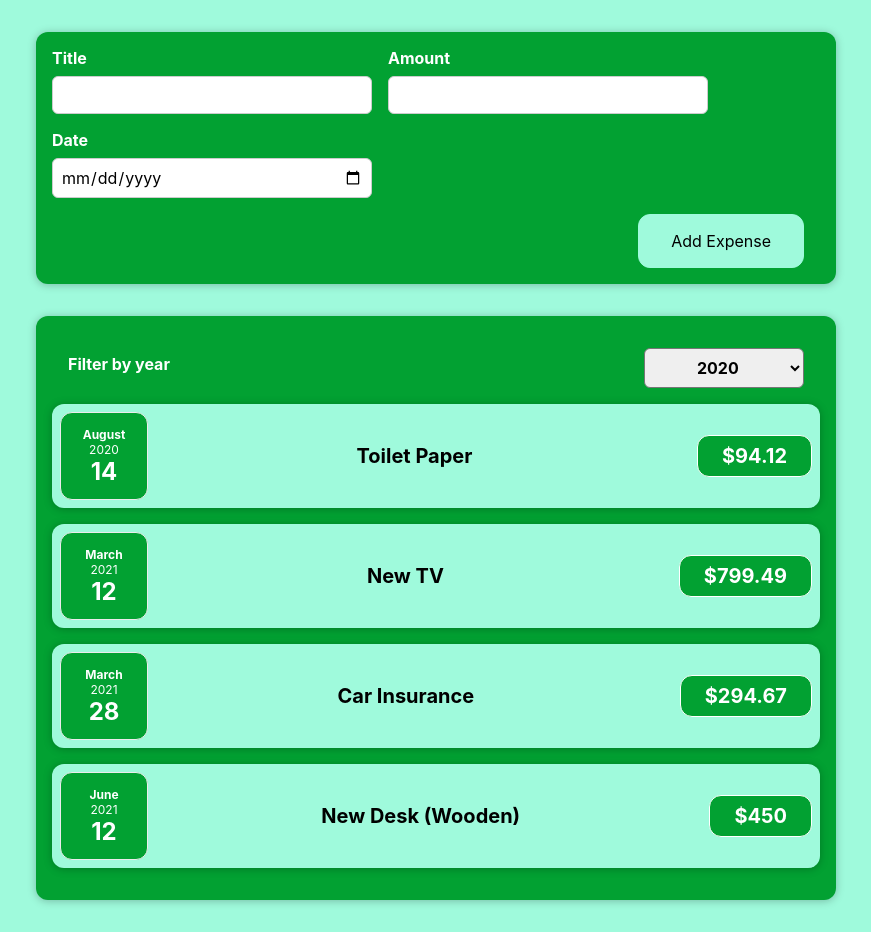
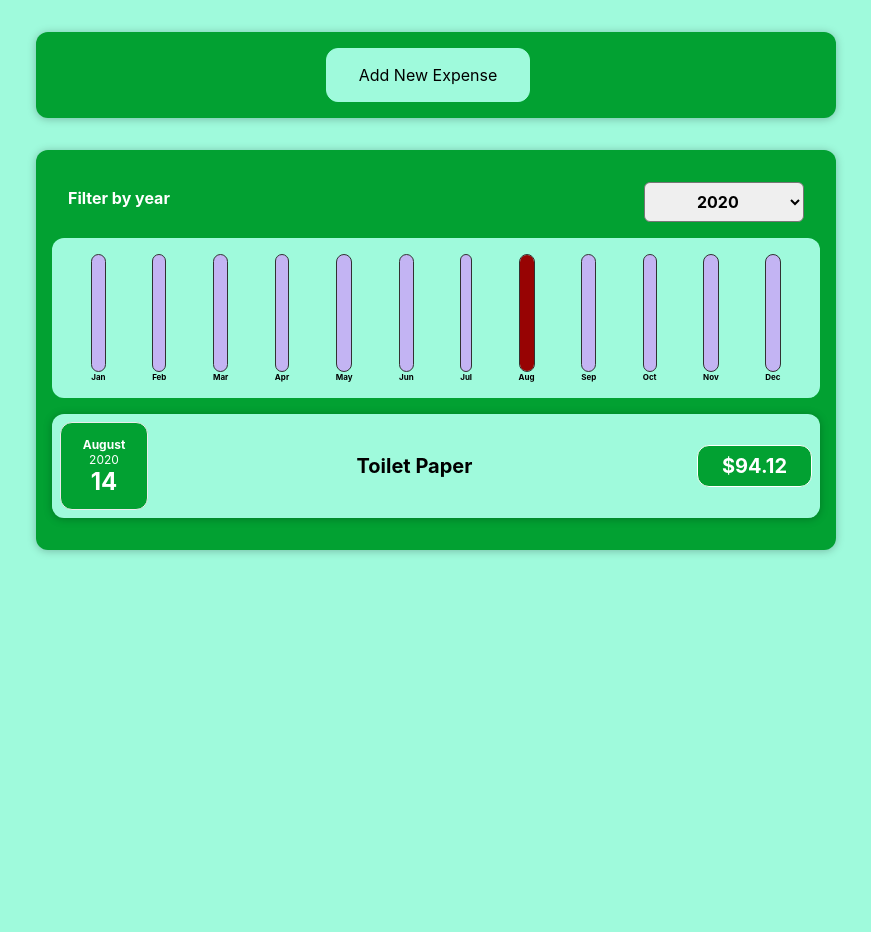
Before and after one commit to madhuriS3008/expenses-tracker, a React (Create React App) app: page / in a window 1280 px wide. Shown: the whole page, without its empty margins (204-1075 px from the left). After the commit the page ends 800 px from the top, so only its background shows below. Built offline with nearby package versions, Linux system fonts and the light colour scheme.

Commit message:
Conditional rendering lists, added chart component

```diff
--- a/src/App.js
+++ b/src/App.js
@@ -2,9 +2,9 @@
 
 import NewExpense from "./components/newExpense/NewExpense";
 import Expenses from "./components/expenses/Expenses";
+import { useState } from "react";
 
-function App() {
-  const expenses = [
+const DUMMY_EXPENSES = [
   {
     id: "e1",
     title: "Toilet Paper",
@@ -26,9 +26,11 @@
   },
 ];
 
+function App() {
+  const [expenses, setExpenses] = useState(DUMMY_EXPENSES);
+
   const addExpenseHandler = (expense) => {
-    console.log("In App.js");
-    console.log(expense);
+    setExpenses((prevExpenses) => [expense, ...prevExpenses]);
   };
 
   return (
--- /dev/null
+++ b/src/components/chart/Chart.js
@@ -0,0 +1,24 @@
+import React from "react";
+import classes from "./Chart.module.css";
+
+import ChartBar from "./ChartBar";
+
+const Chart = (props) => {
+  const dataPointValues = props.dataPoints.map((dataPoint) => dataPoint.value);
+  const totalMaximum = Math.max(...dataPointValues);
+
+  return (
+    <div className={classes.chart}>
+      {props.dataPoints.map((dataPoint) => (
+        <ChartBar
+          key={dataPoint.label}
+          value={dataPoint.value}
+          maxValue={totalMaximum}
+          label={dataPoint.label}
+        />
+      ))}
+    </div>
+  );
+};
+
+export default Chart;
--- /dev/null
+++ b/src/components/chart/Chart.module.css
@@ -0,0 +1,9 @@
+.chart {
+  padding: 1rem;
+  border-radius: 12px;
+  background-color: rgb(159, 250, 220);
+  text-align: center;
+  display: flex;
+  justify-content: space-around;
+  height: 10rem;
+}
--- /dev/null
+++ b/src/components/chart/ChartBar.js
@@ -0,0 +1,25 @@
+import React from "react";
+
+import classes from "./ChartBar.module.css";
+
+const ChartBar = (props) => {
+  let barFillHeight = "0%";
+
+  if (props.maxValue > 0) {
+    barFillHeight = Math.round((props.value / props.maxValue) * 100) + "%";
+  }
+
+  return (
+    <div className={classes["chart-bar"]}>
+      <div className={classes["chart-bar__inner"]}>
+        <div
+          className={classes["chart-bar__fill"]}
+          style={{ height: barFillHeight }}
+        ></div>
+      </div>
+      <div className={classes["chart-bar__label"]}>{props.label}</div>
+    </div>
+  );
+};
+
+export default ChartBar;
--- /dev/null
+++ b/src/components/chart/ChartBar.module.css
@@ -0,0 +1,30 @@
+.chart-bar {
+  height: 100%;
+  display: flex;
+  flex-direction: column;
+  align-items: center;
+}
+
+.chart-bar__inner {
+  height: 100%;
+  width: 100%;
+  border: 1px solid #313131;
+  border-radius: 12px;
+  background-color: #c3b4f3;
+  overflow: hidden;
+  display: flex;
+  flex-direction: column;
+  justify-content: flex-end;
+}
+
+.chart-bar__fill {
+  background-color: rgb(151, 3, 3);
+  width: 100%;
+  transition: all 0.3s ease-out;
+}
+
+.chart-bar__label {
+  font-weight: bold;
+  font-size: 0.5rem;
+  text-align: center;
+}
--- a/src/components/expenses/Expenses.js
+++ b/src/components/expenses/Expenses.js
@@ -2,6 +2,7 @@
 import classes from "./Expenses.module.css";
 
 import ExpensesFilter from "./ExpensesFilter";
+import ExpensesChart from "./ExpensesChart";
 import ExpenseItem from "./ExpenseItem";
 import Card from "../ui/Card";
 
@@ -12,32 +13,25 @@
     setFilteredYear(selectedYear);
   };
 
+  const filteredExpenses = props.items.filter(
+    (item) => item.date.getFullYear().toString() === filteredYear
+  );
+
   return (
     <Card className={classes.expenses}>
       <ExpensesFilter
         selected={filteredYear}
         onChangeFilter={filterChangeHandler}
       />
-      <ExpenseItem
-        title={props.items[0].title}
-        amount={props.items[0].amount}
-        date={props.items[0].date}
-      />
-      <ExpenseItem
-        title={props.items[1].title}
-        amount={props.items[1].amount}
-        date={props.items[1].date}
-      />
-      <ExpenseItem
-        title={props.items[2].title}
-        amount={props.items[2].amount}
-        date={props.items[2].date}
-      />
-      <ExpenseItem
-        title={props.items[3].title}
-        amount={props.items[3].amount}
-        date={props.items[3].date}
-      />
+      <ExpensesChart expenses={filteredExpenses} />
+      {filteredExpenses.map((item) => (
+        <ExpenseItem
+          key={item.id}
+          title={item.title}
+          amount={item.amount}
+          date={item.date}
+        />
+      ))}
     </Card>
   );
 };
--- /dev/null
+++ b/src/components/expenses/ExpensesChart.js
@@ -0,0 +1,29 @@
+import React from "react";
+
+import Chart from "../chart/Chart";
+
+const ExpensesChart = (props) => {
+  const chartDataPoints = [
+    { label: "Jan", value: 0 },
+    { label: "Feb", value: 0 },
+    { label: "Mar", value: 0 },
+    { label: "Apr", value: 0 },
+    { label: "May", value: 0 },
+    { label: "Jun", value: 0 },
+    { label: "Jul", value: 0 },
+    { label: "Aug", value: 0 },
+    { label: "Sep", value: 0 },
+    { label: "Oct", value: 0 },
+    { label: "Nov", value: 0 },
+    { label: "Dec", value: 0 },
+  ];
+
+  for (const expense of props.expenses) {
+    const expenseMonth = expense.date.getMonth(); // starting at 0 => January => 0
+    chartDataPoints[expenseMonth].value += expense.amount;
+  }
+
+  return <Chart dataPoints={chartDataPoints} />;
+};
+
+export default ExpensesChart;
--- a/src/components/newExpense/ExpenseForm.js
+++ b/src/components/newExpense/ExpenseForm.js
@@ -24,11 +24,12 @@
 
     const expenseData = {
       title: enteredTitle,
-      amount: enteredAmount,
+      amount: +enteredAmount,
       date: new Date(enteredDate),
     };
 
     props.onSaveExpenseData(expenseData);
+
     setEnteredTitle("");
     setEnteredAmount("");
     setEnteredDate("");
@@ -67,6 +68,9 @@
         </div>
       </div>
       <div className={classes["new-expense__actions"]}>
+        <button type="button" onClick={props.onCancel}>
+          Cancel
+        </button>
         <button type="submit">Add Expense</button>
       </div>
     </form>
--- a/src/components/newExpense/NewExpense.js
+++ b/src/components/newExpense/NewExpense.js
@@ -1,20 +1,33 @@
-import React from "react";
+import React, { useState } from "react";
 
 import ExpenseForm from "./ExpenseForm";
 import classes from "./NewExpense.module.css";
 
 const NewExpense = (props) => {
+  const [showForm, setShowForm] = useState(false);
+
   const saveExpenseDataHandler = (enteredExpenseData) => {
     const expenseData = {
       ...enteredExpenseData,
       id: "e" + (Math.random() * 10).toString(),
     };
     props.onAddExpense(expenseData);
+    toggleForm();
+  };
+
+  const toggleForm = () => {
+    setShowForm((prevShowForm) => !prevShowForm);
   };
 
   return (
     <div className={classes["new-expense"]}>
-      <ExpenseForm onSaveExpenseData={saveExpenseDataHandler} />
+      {!showForm && <button onClick={toggleForm}>Add New Expense</button>}
+      {showForm && (
+        <ExpenseForm
+          onSaveExpenseData={saveExpenseDataHandler}
+          onCancel={toggleForm}
+        />
+      )}
     </div>
   );
 };
```
Lines whose indentation alone changed are shown as unchanged.
